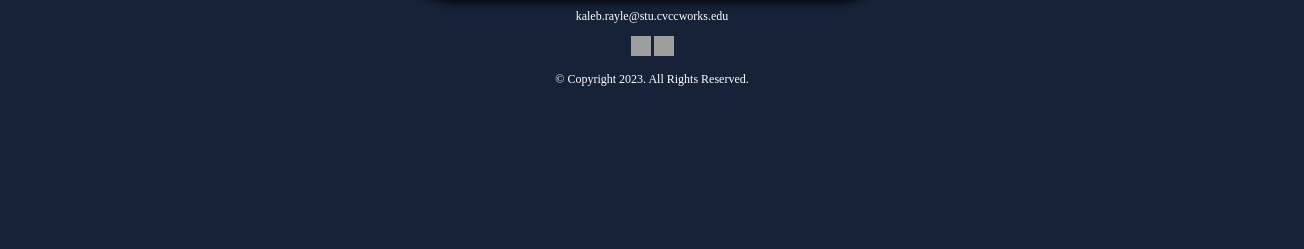
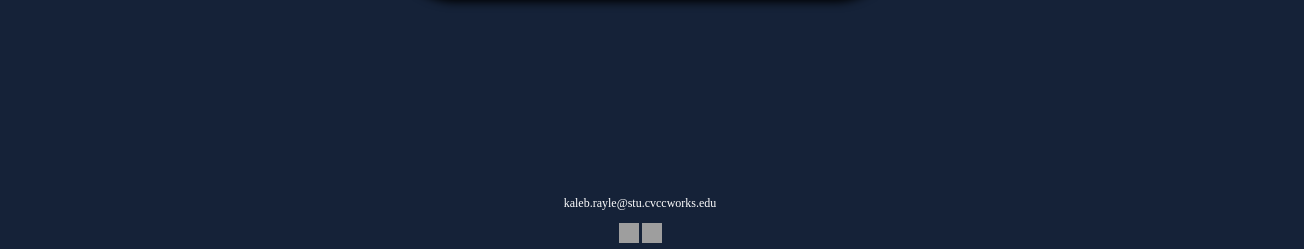
Before and after one commit to KalebRayle/KalebRayle.github.io, a plain HTML site: page index.html in a window 1280 px wide. Shown: the part 601-850 px from the top of the page, 1304 px wide, since content can reach past the window. Before the commit the page ends 800 px from the top, so only its background shows below. Drawn offline with Linux system fonts and the light colour scheme; grey boxes are pictures that could not be loaded.

Commit message:
Update style.css

```diff
--- a/css/style.css
+++ b/css/style.css
@@ -98,7 +98,6 @@ footer{
 	font-size: 0.75em;
 	text-align: center;
 	color: #fff;
-	padding: 0 1em;
 }
 footer p{
 	color: #fff;
@@ -121,10 +120,12 @@ footer p{
 	}
 
 	#footer{
+		bottom: 0;
 		position: absolute;
 	}
 }
 
+/*Desktop Viewport*/
 @media screen and (max-width: 782px) {
 	nav ul li {
 		display: block;
@@ -138,7 +139,7 @@ footer p{
 	}
 }
 
-/*Desktop Viewport*/
+
 @media screen and (min-width: 1015px), print{
 
 }
```
